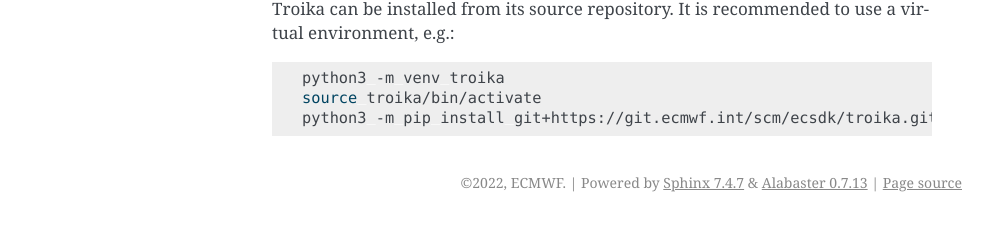
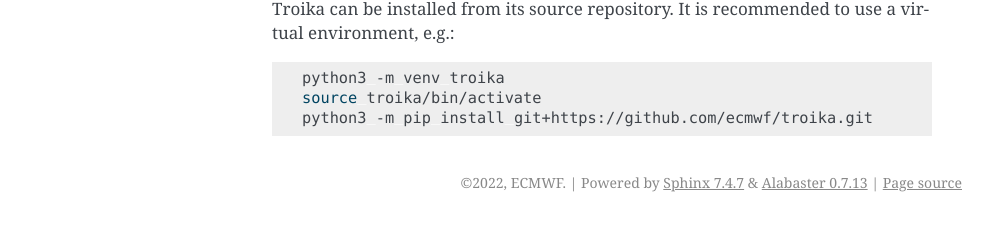
Before and after one commit to ecmwf/troika, a Sphinx documentation site: the page built from docs/getting_started/install.rst, in a window 1280 px wide. Shown: the part 484-715 px from the top of the page, without its empty margins (148-1141 px from the left). Built offline with Sphinx 7.4.7, drawn with Linux system fonts in a browser that asks for light colours; some of the changed lines change nothing that is shown.

Commit message:
Update URL

```diff
--- a/docs/getting_started/install.rst
+++ b/docs/getting_started/install.rst
@@ -26,4 +26,4 @@ Troika can be installed from its source repository. It is recommended to use a v
 
    python3 -m venv troika
    source troika/bin/activate
-   python3 -m pip install git+https://git.ecmwf.int/scm/ecsdk/troika.git
+   python3 -m pip install git+https://github.com/ecmwf/troika.git
```
